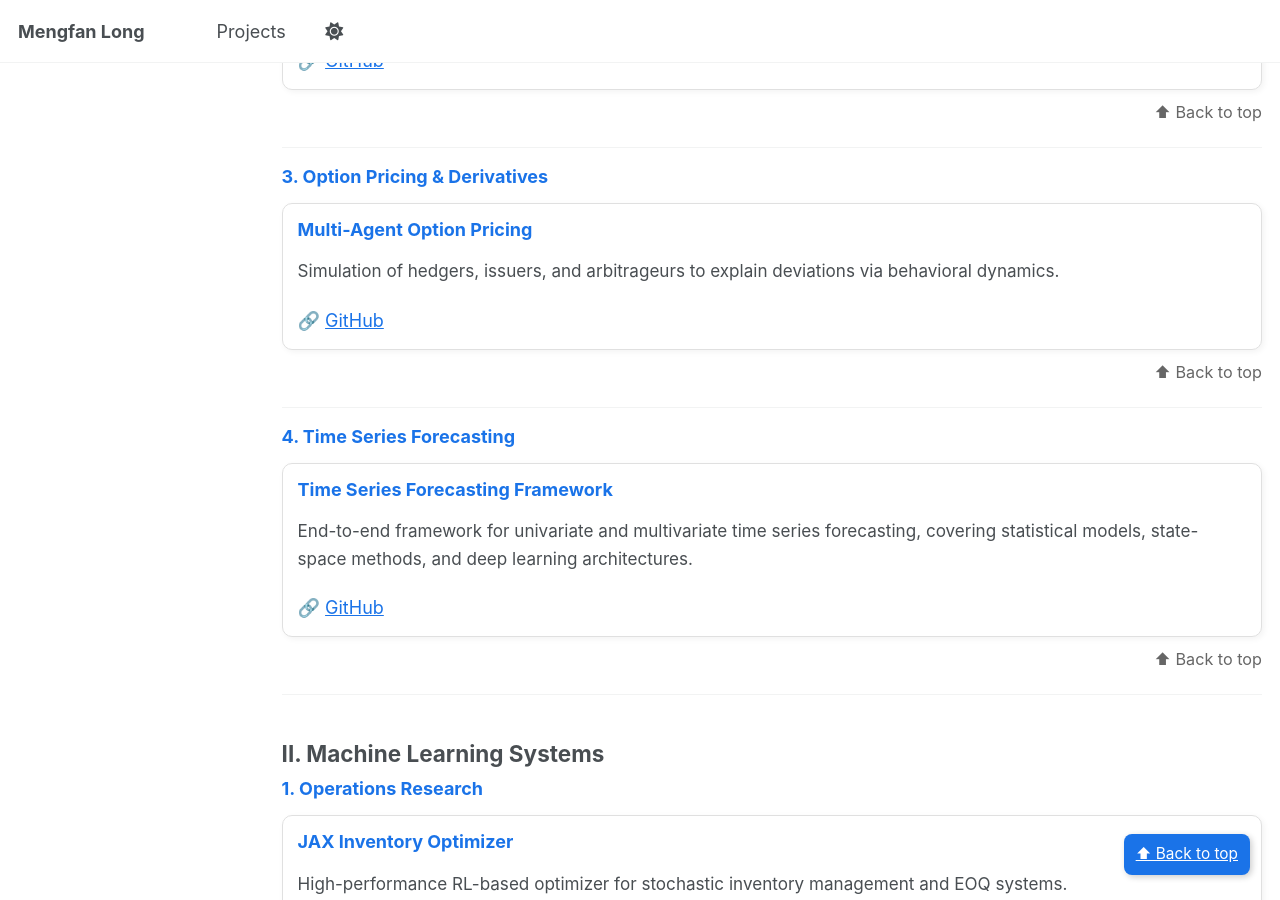
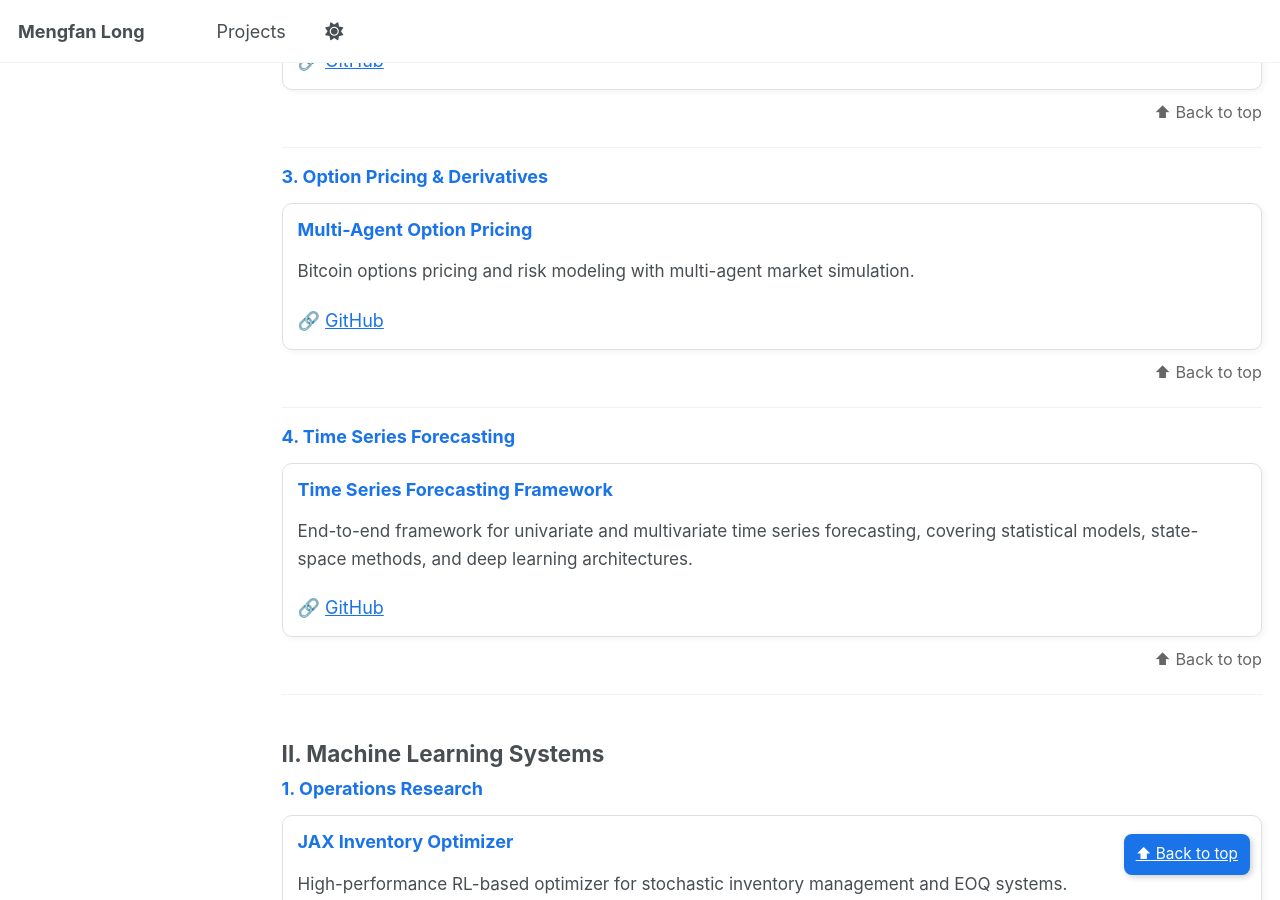
Before and after one commit to kevinlmf/kevinlmf.github.io, a Jekyll site: the page built from _pages/projects.md, in a window 1280 px wide and 900 px high, scrolled down 1386 px. Built offline with Jekyll 4.4.1, drawn with Linux system fonts in a browser that asks for light colours; a script that is not in the unit is left out.

Commit message:
Update projects.md

```diff
--- a/_pages/projects.md
+++ b/_pages/projects.md
@@ -71,7 +71,7 @@ A comprehensive collection of research and engineering projects spanning **quant
 
 <div class="proj-card">
   <h3>Multi-Agent Option Pricing</h3>
-  <p>Simulation of hedgers, issuers, and arbitrageurs to explain deviations via behavioral dynamics.</p>
+  <p>Bitcoin options pricing and risk modeling with multi-agent market simulation.</p>
   🔗 <a href="https://github.com/kevinlmf/MultiAgent_OptionPricing" target="_blank">GitHub</a>
 </div>
 
```
